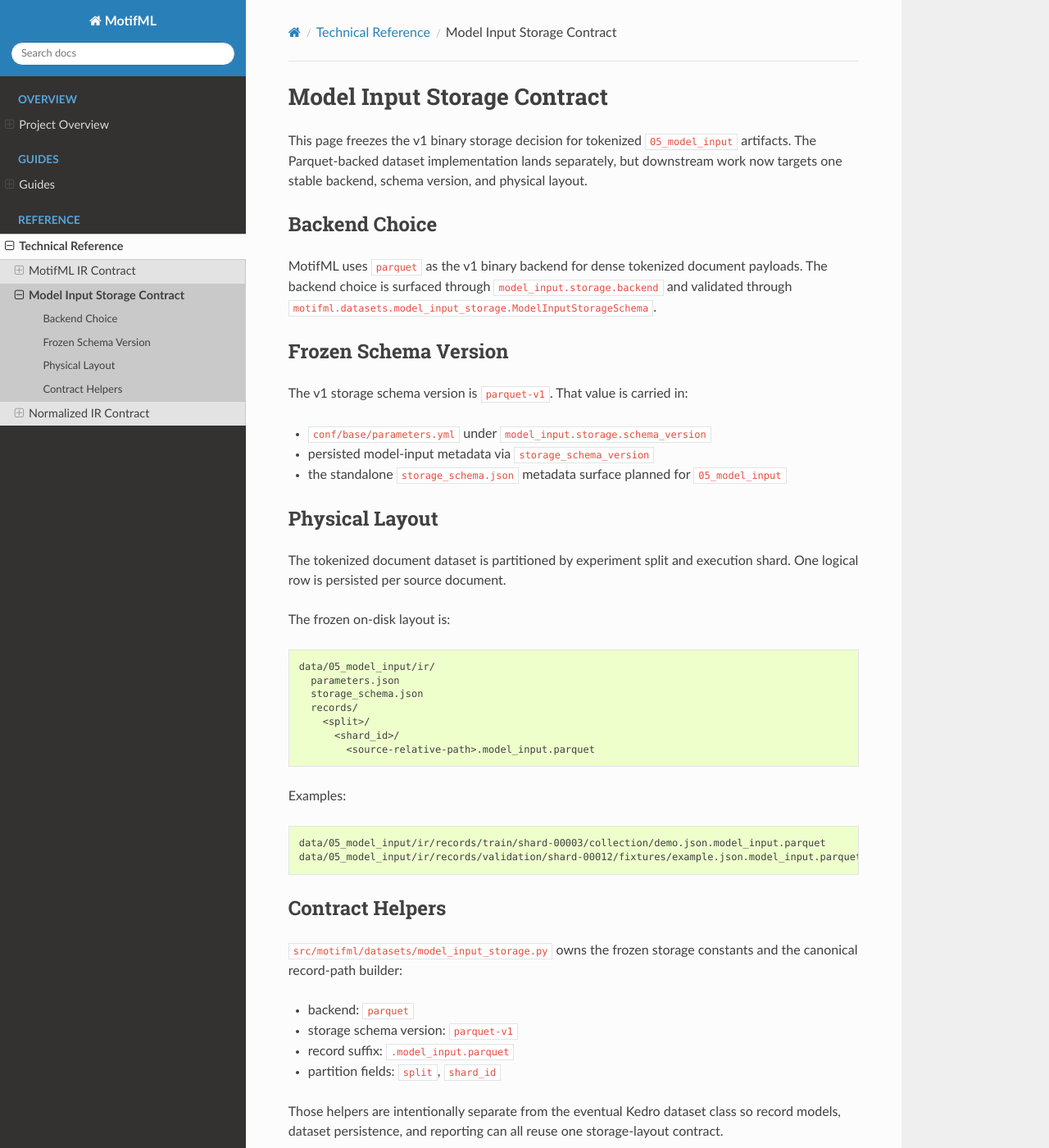
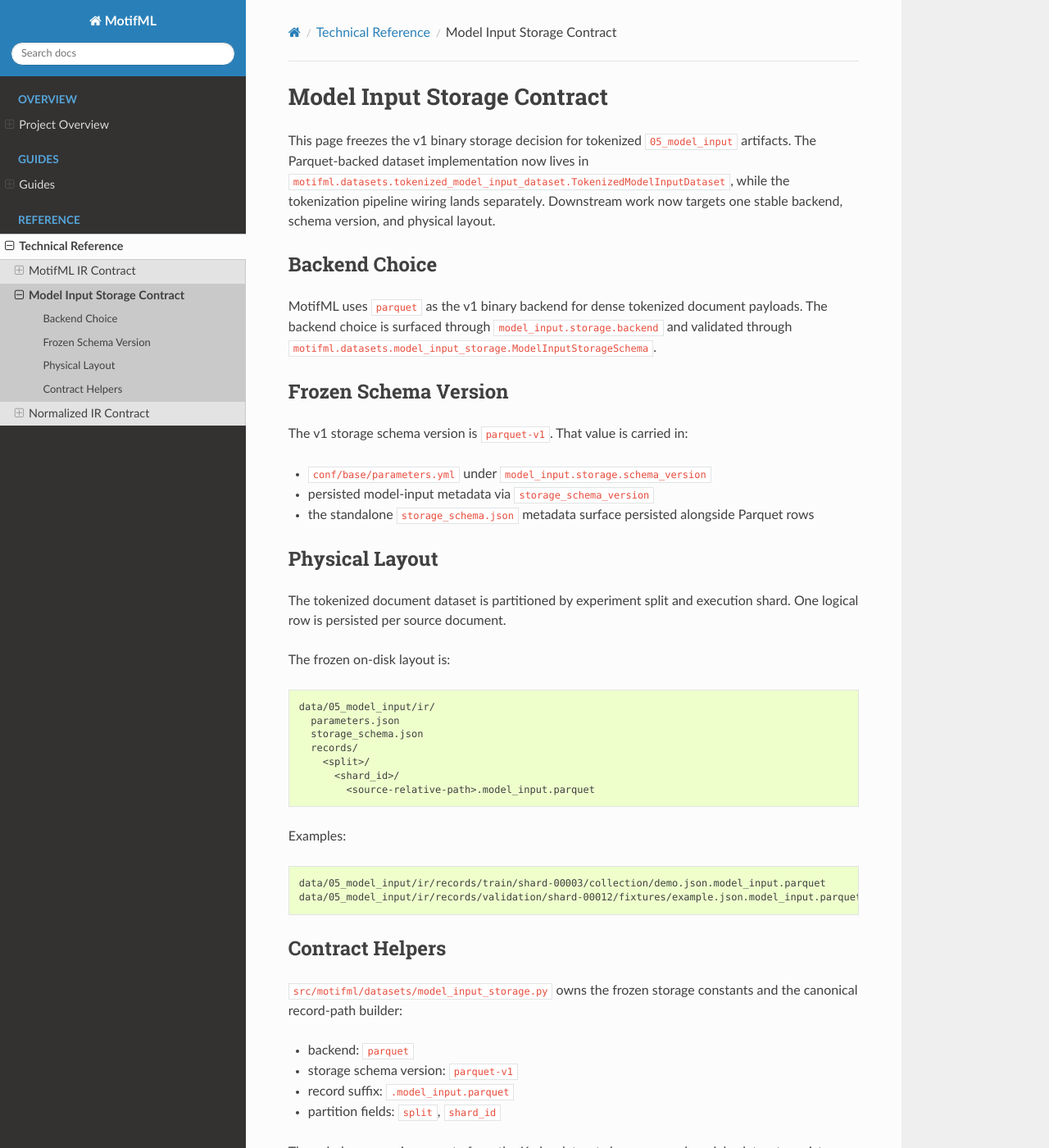
Before and after one commit to MJRasicci/MotifML, a Sphinx documentation site: the page built from docs/source/reference/model_input_storage_contract.rst, in a window 1280 px wide and 1400 px high. Shown: the whole window at 82% size. Built offline with Sphinx 7.4.7 and the Read the Docs theme 3.1.0, drawn with Linux system fonts in a browser that asks for light colours; some of the changed text lies outside the part shown.

Commit message:
Add Parquet tokenized model-input dataset
Implement the MotifML-owned Parquet-backed dataset for tokenized 05_model_input rows, including shared parameters and storage-schema metadata, one-row-per-document file layout, and split/shard-aware loading.

Add dataset tests for round-trip persistence, deterministic partitioned paths, schema compatibility failures, and filtered split/shard reads, and update the storage contract reference page to note that the dataset class now exists.

```diff
--- a/docs/source/reference/model_input_storage_contract.rst
+++ b/docs/source/reference/model_input_storage_contract.rst
@@ -2,8 +2,10 @@
 ============================
 
 This page freezes the v1 binary storage decision for tokenized ``05_model_input``
-artifacts. The Parquet-backed dataset implementation lands separately, but downstream
-work now targets one stable backend, schema version, and physical layout.
+artifacts. The Parquet-backed dataset implementation now lives in
+``motifml.datasets.tokenized_model_input_dataset.TokenizedModelInputDataset``, while the
+tokenization pipeline wiring lands separately. Downstream work now targets one stable
+backend, schema version, and physical layout.
 
 Backend Choice
 --------------
@@ -19,7 +21,8 @@
 
 - ``conf/base/parameters.yml`` under ``model_input.storage.schema_version``
 - persisted model-input metadata via ``storage_schema_version``
-- the standalone ``storage_schema.json`` metadata surface planned for ``05_model_input``
+- the standalone ``storage_schema.json`` metadata surface persisted alongside Parquet
+  rows
 
 Physical Layout
 ---------------
@@ -57,5 +60,5 @@
 - record suffix: ``.model_input.parquet``
 - partition fields: ``split``, ``shard_id``
 
-Those helpers are intentionally separate from the eventual Kedro dataset class so record
-models, dataset persistence, and reporting can all reuse one storage-layout contract.
+Those helpers remain separate from the Kedro dataset class so record models, dataset
+persistence, and reporting can all reuse one storage-layout contract.
```
Also changed, not shown: 2 other files.
